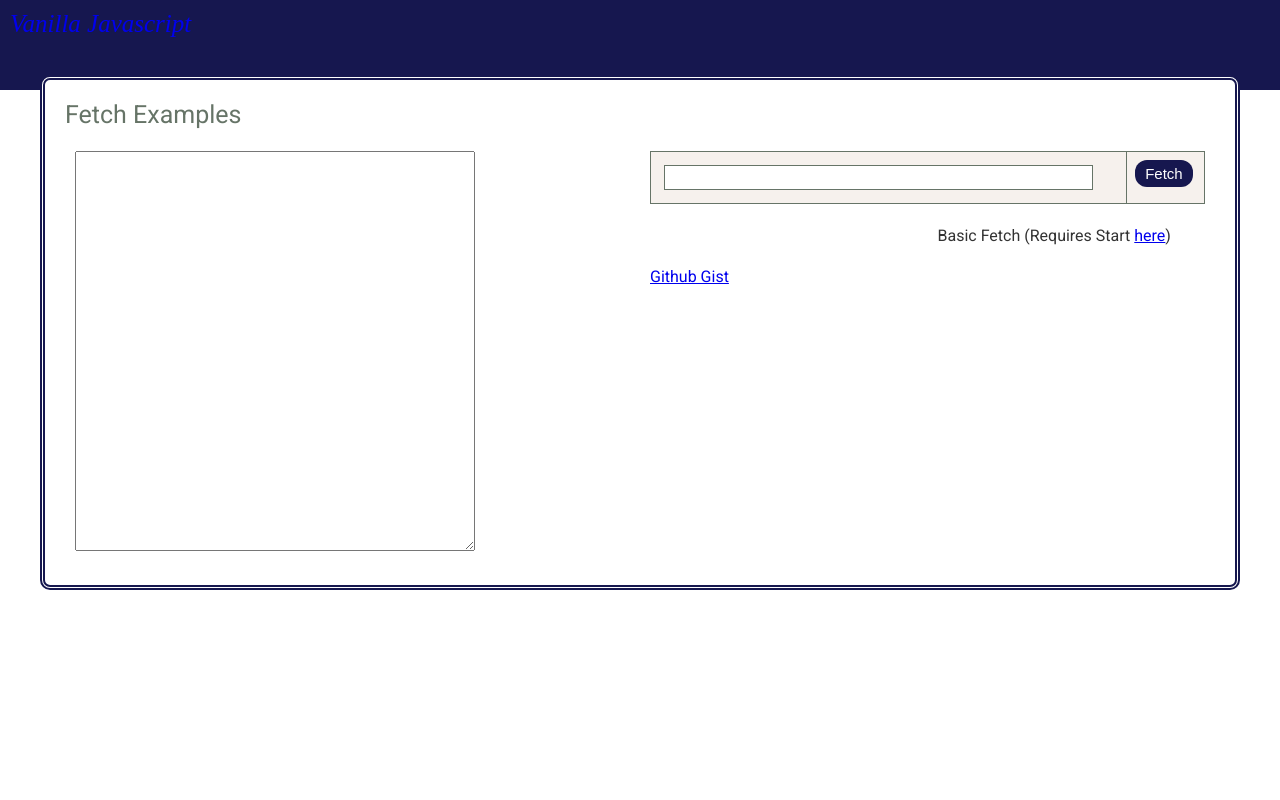
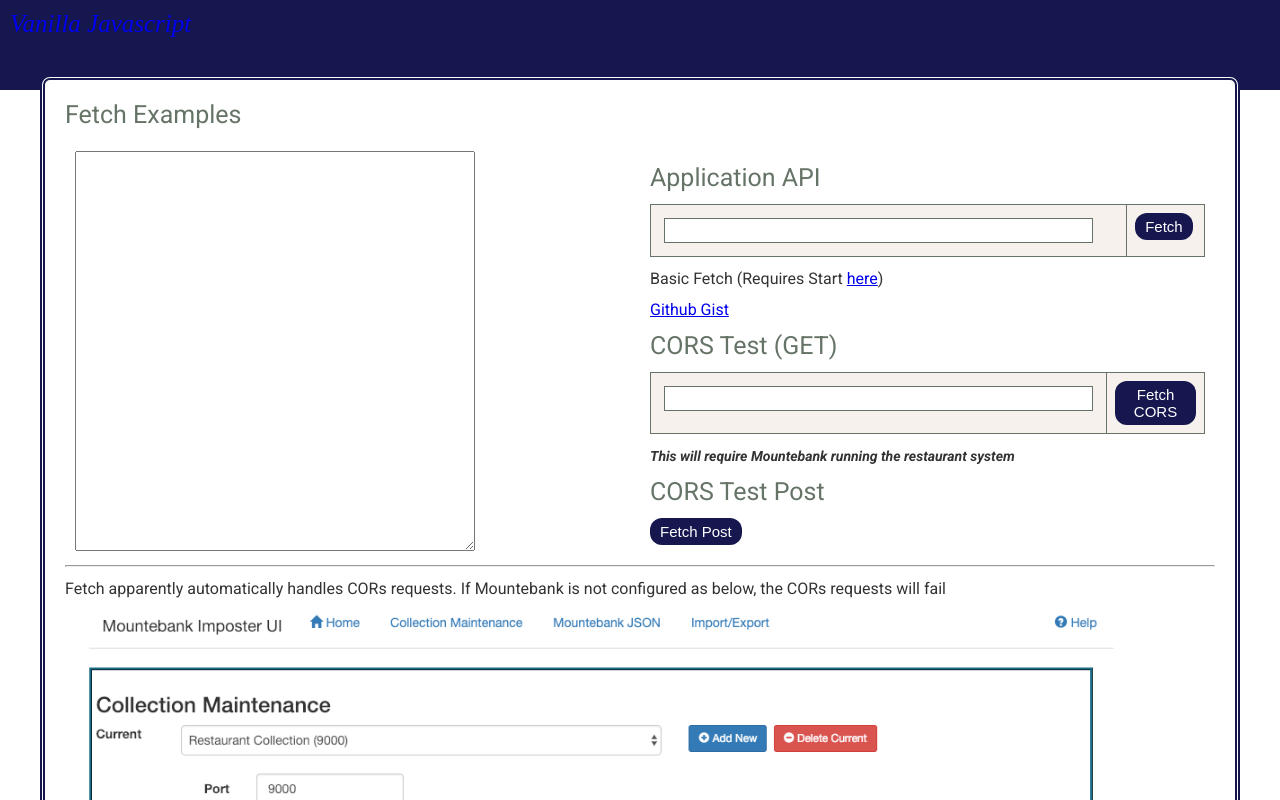
Before and after one commit to donhenton/vanilla-js-sandbox, a website: page public_html/content/fetch.html in a window 1280 px wide. Shown: the top 800 px of the page. Drawn offline with Linux system fonts and the light colour scheme; a web font is replaced by a local one.

Commit message:
CORs samples GET and POST

```diff
--- a/public_html/content/fetch.html
+++ b/public_html/content/fetch.html
@@ -26,7 +26,7 @@
                         <div class="column50Right">
 
 
-
+                            <h3 class="row">Application API</h3>
                             <div class="form">
 
 
@@ -47,7 +47,7 @@
 
 
 
-                            <div class="row column50Right">Basic Fetch (Requires Start <a target="_blank" href="https://donhenton-spring-boot.herokuapp.com/swagger-ui.html">here</a>)</div>
+                            <div class="row">Basic Fetch (Requires Start <a target="_blank" href="https://donhenton-spring-boot.herokuapp.com/swagger-ui.html">here</a>)</div>
 
 
                             <div class="row">
@@ -55,11 +55,62 @@
                                     Github Gist
                                 </a>
                             </div>
+
+
+                            <h3 class="row">CORS Test (GET)</h3>
+                            <div class="form">
+
+
+
+                                <table class="table table-striped">
+                                    <tr><td><input name="fetch_cors" id="fetch_cors" type="text" size="50"></td>
+                                        <td> <button onclick="fetchCORs()" class="btn btn-primary">Fetch CORS</button></td>
+                                    </tr>
+
+                                </table>
+
+
+
+                            </div>
+                            <div class="row">
+                                <em><b>This will require Mountebank running the restaurant system</b></em>
+                            </div>
+
+
+
+
+
+                            <h3 class="row">CORS Test Post</h3>
+                            <div class="form">
+
+
+                                <button onclick="fetchCORsPost()" class="btn btn-primary">Fetch Post</button>
+                            </div>
+
+
+
+
+
+
+
+
+
+
                         </div>
 
                     </div>
+                    <div class="row">
+                        <hr/>
+                    </div>
+                    <div class="row">
+                        Fetch apparently automatically handles CORs requests. If Mountebank is not configured as below, the CORs requests will fail
+                    </div>
+                    <div class="row">
+
+                        <img src="../img/CORS_settings.png" alt=""/>
 
 
+                    </div>
                 </div>
 
 
--- a/public_html/js/fetch/fetch_samples.js
+++ b/public_html/js/fetch/fetch_samples.js
@@ -1,8 +1,10 @@
 
 const baseUrl = "https://donhenton-spring-boot.herokuapp.com";
-const findAppUrl = `${baseUrl}/sec/applications/findOne` ;
+const findAppUrl = `${baseUrl}/sec/applications/findOne`;
 const idBox = document.querySelector('#fetch_param');
 const textArea = document.querySelector('#text_report');
+const mounteBankUrl = "http://localhost:9000/restaurant"
+
 
 function fetchApps() {
 
@@ -21,13 +23,55 @@ function fetchApps() {
 
 }
 
+//https://developer.mozilla.org/en-US/docs/Web/API/Fetch_API/Using_Fetch
+
+function fetchCORsPost() {
+
+  let payload = {"name":"martins mania","zipCode":"53217","city":"Bonaroo","state":"WI","version":1};
+  fetch(mounteBankUrl, {
+    method: "POST",
+    mode: "cors",
+    headers: {"Content-Type": "application/json"}, // application/x-www-form-urlencoded
+    body: JSON.stringify(payload)
+
+
+  })
+        .then(handleResponse)
+        .then(displayToTextBox)
+        .catch(err => {
+          console.log(err)
+          displayToTextBox(err)
+
+        })
+
+
+}
+
+
+
+function fetchCORs() {
+  let parmBox = document.querySelector('#fetch_cors');
+  console.log(parmBox.value)
+
+  let url = `${mounteBankUrl}/${parmBox.value}`;
+  console.log(url)
+  fetch(url)
+        .then(handleResponse)
+        .then(displayToTextBox)
+        .catch(err => {
+          console.log(err)
+          displayToTextBox(err)
+
+        })
+}
+
 
 function displayToTextBox(json) {
 
   // With great power, comes great responsibility
 
   //  console.log(json);
-      textArea.innerHTML = JSON.stringify(json," ",2)
+  textArea.innerHTML = JSON.stringify(json, " ", 2)
 
   // :-P
 }
```
Also changed, not shown: public_html/img/CORS_settings.png (added). Lines whose indentation alone changed are shown as unchanged.
